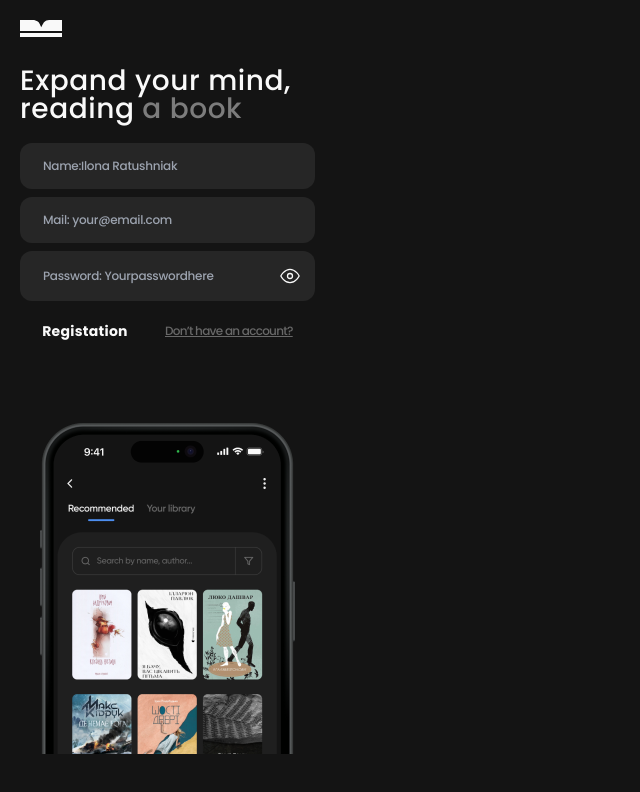
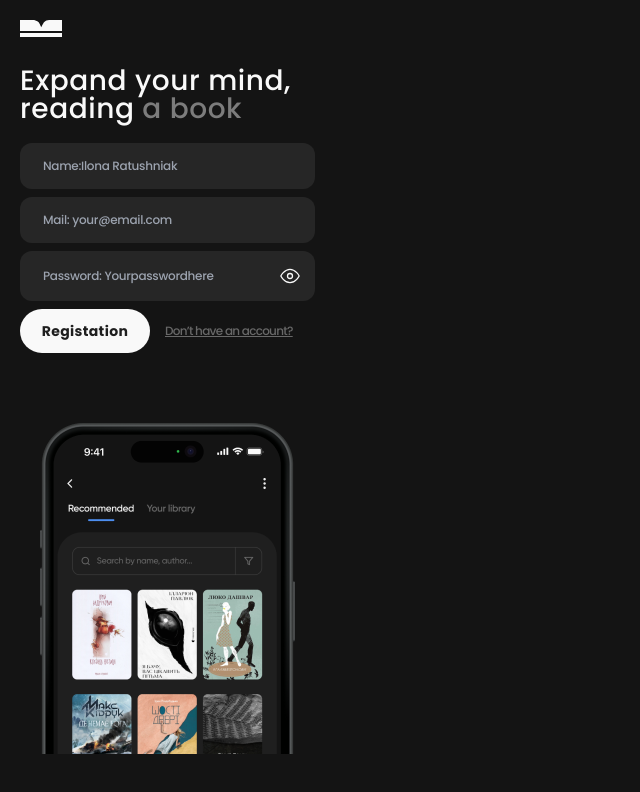
Before and after one commit to LytovchenkoOlenka/read-journey-webApp-frontend, a React (Vite) app: page /register in a window 1280 px wide. Shown: the top 792 px of the page, without its empty margins (0-640 px from the left). Built offline with nearby package versions, Linux system fonts and the light colour scheme.

Commit message:
update_button_comp(tailwind)

```diff
--- a/src/components/Button/Button.jsx
+++ b/src/components/Button/Button.jsx
@@ -1,9 +1,15 @@
-import css from './Button.module.css'
+// import css from './Button.module.css'
 
 export default function Button({ label, onClick }) {
-    return (
-        <button className={css.button} onClick={onClick}>
-            {label}
-        </button>
-    );
+  return (
+    <button
+      className="bg-white text-charcoal rounded-[30px] border border-transparent p-3 min-w-[130px] font-bold text-sm leading-[1.29] tracking-wide text-center
+        transition-colors duration-500 ease-in-out
+        hover:bg-transparent hover:text-white hover:border-white/20
+        active:bg-transparent active:text-white active:border-white/20"
+      onClick={onClick}
+    >
+      {label}
+    </button>
+  );
 }
--- a/src/components/Button/Button.module.css
+++ b/src/components/Button/Button.module.css
@@ -1,6 +1,6 @@
 .button {
-    background-color: var(--white);
-    color: var(--light-black);
+  background-color: #f9f9f9;
+  color: #1f1f1f;
   border-radius: 30px;
   border: 1px solid transparent;
   padding: 12px;
@@ -11,13 +11,12 @@
   line-height: 129%;
   letter-spacing: 0.02em;
 
-    transition: background-color 0.5s ease,border 0.5s ease,color 0.5s ease;
+  transition: background-color 0.5s ease, border 0.5s ease, color 0.5s ease;
 }
-
 
 .button:hover,
 .button:active {
   border: 1px solid rgba(249, 249, 249, 0.2);
   background-color: transparent;
-    color: var(--white);
+  color: #f9f9f9;
 }
```
Lines whose indentation alone changed are shown as unchanged.
